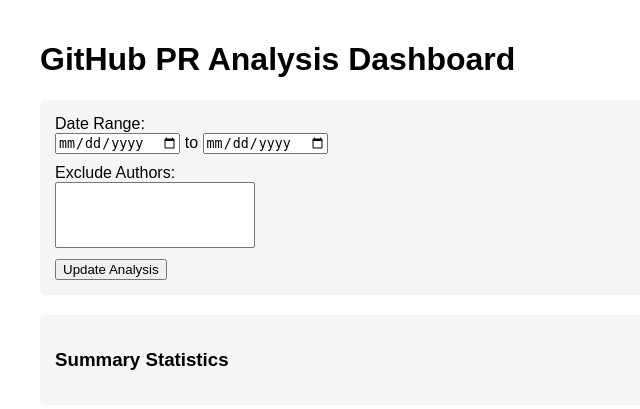
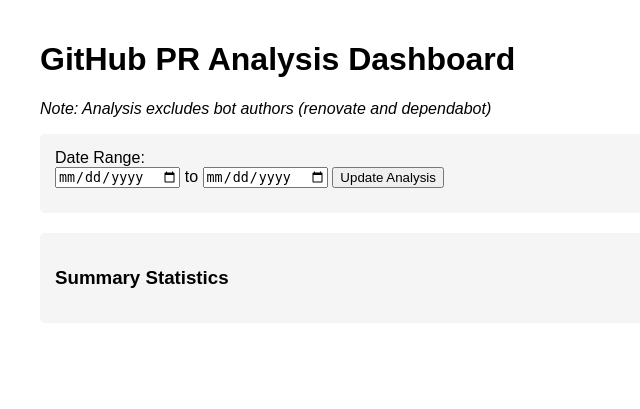
Before and after one commit to fffej/curly-potato, a Flask app: template templates/index.html in a window 1280 px wide. Shown: the top 409 px of the page, without its empty margins (0-640 px from the left). Run offline with Flask 3, Linux system fonts and the light colour scheme; the template is opened without the code that fills it, so the values that code supplies are empty; some libraries are stand-ins or nearby versions.

Commit message:
simplify the filtering by just hard coding the exclusion of bots

```diff
--- a/app.py
+++ b/app.py
@@ -19,50 +19,66 @@
     df['author_login'] = df['author'].apply(lambda x: x['login'] if x else None)
     return df
 
-def process_pr_data(df, start_date=None, end_date=None, excluded_authors=None):
+def process_pr_data(df, start_date=None, end_date=None):
     # Create a copy to avoid modifying the original
     df = df.copy()
 
-    # Apply filters
+    # Exclude bot authors
+    bot_authors = ['renovate', 'dependabot']
+    df = df[~df['author_login'].isin(bot_authors)]
+
+    # Apply date filters
     if start_date:
         start = pd.to_datetime(start_date).tz_localize('UTC')
         df = df[df['createdAt'] >= start]
     if end_date:
         end = pd.to_datetime(end_date).tz_localize('UTC')
         df = df[df['createdAt'] <= end]
-    if excluded_authors and len(excluded_authors) > 0:
-        df = df[~df['author_login'].isin(excluded_authors)]
 
     # Group by week
     df['week'] = df['createdAt'].dt.to_period('W')
 
-    # Calculate metrics
+    # Sort weeks and create relative week numbers
     weekly_prs = df.groupby('week').size()
     weekly_contributors = df.groupby('week')['author_login'].nunique()
     weekly_ratio = weekly_prs / weekly_contributors
 
+    # Create relative week numbers (1-based)
+    weeks = sorted(weekly_ratio.index)
+    week_map = {week: i+1 for i, week in enumerate(weeks)}
+
     return {
         'weekly_prs': weekly_prs,
         'weekly_contributors': weekly_contributors,
-        'weekly_ratio': weekly_ratio
+        'weekly_ratio': weekly_ratio,
+        'week_map': week_map
     }
 
 def create_plot(metrics):
     fig = go.Figure()
 
+    # Get x-axis values as relative week numbers
+    week_numbers = [metrics['week_map'][week] for week in metrics['weekly_ratio'].index]
+
     # Add only the PRs per contributor trace
     fig.add_trace(go.Scatter(
-        x=metrics['weekly_ratio'].index.astype(str),
+        x=week_numbers,
         y=metrics['weekly_ratio'].values,
         name='PRs per Contributor',
-        mode='lines+markers'
+        mode='lines+markers',
+        hovertemplate='Week %{x}<br>PRs per Contributor: %{y:.2f}<extra></extra>'
     ))
 
     fig.update_layout(
         title='Weekly PRs per Contributor',
-        xaxis_title='Week',
+        xaxis_title='Week Number',
         yaxis_title='PRs per Contributor',
-        hovermode='x unified'
+        hovermode='x unified',
+        xaxis=dict(
+            tickmode='linear',
+            tick0=1,
+            dtick=1
+        )
     )
 
     return fig
@@ -70,11 +86,8 @@
 @app.route('/')
 def index():
     df = load_pr_data('pr_data.json')
-    all_authors = sorted(login for login in df['author_login'].unique() if login is not None)
-
     return render_template(
         'index.html',
-        authors=all_authors,
         min_date=df['createdAt'].min().tz_localize(None).strftime('%Y-%m-%d'),
         max_date=df['createdAt'].max().tz_localize(None).strftime('%Y-%m-%d')
     )
@@ -84,14 +97,11 @@
     try:
         data = request.json
         df = load_pr_data('pr_data.json')
-
         metrics = process_pr_data(
             df,
             start_date=data.get('start_date'),
-            end_date=data.get('end_date'),
-            excluded_authors=data.get('excluded_authors', [])
+            end_date=data.get('end_date')
         )
-
         fig = create_plot(metrics)
 
         # Calculate summary statistics
--- a/templates/index.html
+++ b/templates/index.html
@@ -27,13 +27,11 @@
             background-color: #f5f5f5;
             border-radius: 5px;
         }
-        select {
-            min-width: 200px;
-        }
     </style>
 </head>
 <body>
     <h1>GitHub PR Analysis Dashboard</h1>
+    <p><em>Note: Analysis excludes bot authors (renovate and dependabot)</em></p>
 
     <div class="controls">
         <div class="control-group">
@@ -41,18 +39,8 @@
             <input type="date" id="start-date" value="{{ min_date }}">
             to
             <input type="date" id="end-date" value="{{ max_date }}">
+            <button onclick="updatePlot()">Update Analysis</button>
         </div>
-
-        <div class="control-group">
-            <label>Exclude Authors:</label><br>
-            <select id="excluded-authors" multiple>
-                {% for author in authors %}
-                <option value="{{ author }}">{{ author }}</option>
-                {% endfor %}
-            </select>
-        </div>
-
-        <button onclick="updatePlot()">Update Analysis</button>
     </div>
 
     <div id="plot"></div>
@@ -64,7 +52,6 @@
 
     <script>
         function updatePlot() {
-            const excludedAuthors = Array.from($('#excluded-authors').val());
             const startDate = $('#start-date').val();
             const endDate = $('#end-date').val();
 
@@ -73,7 +60,6 @@
                 method: 'POST',
                 contentType: 'application/json',
                 data: JSON.stringify({
-                    excluded_authors: excludedAuthors,
                     start_date: startDate,
                     end_date: endDate
                 }),
@@ -106,6 +92,5 @@
             updatePlot();
         });
     </script>
-    </script>
 </body>
 </html>
```
